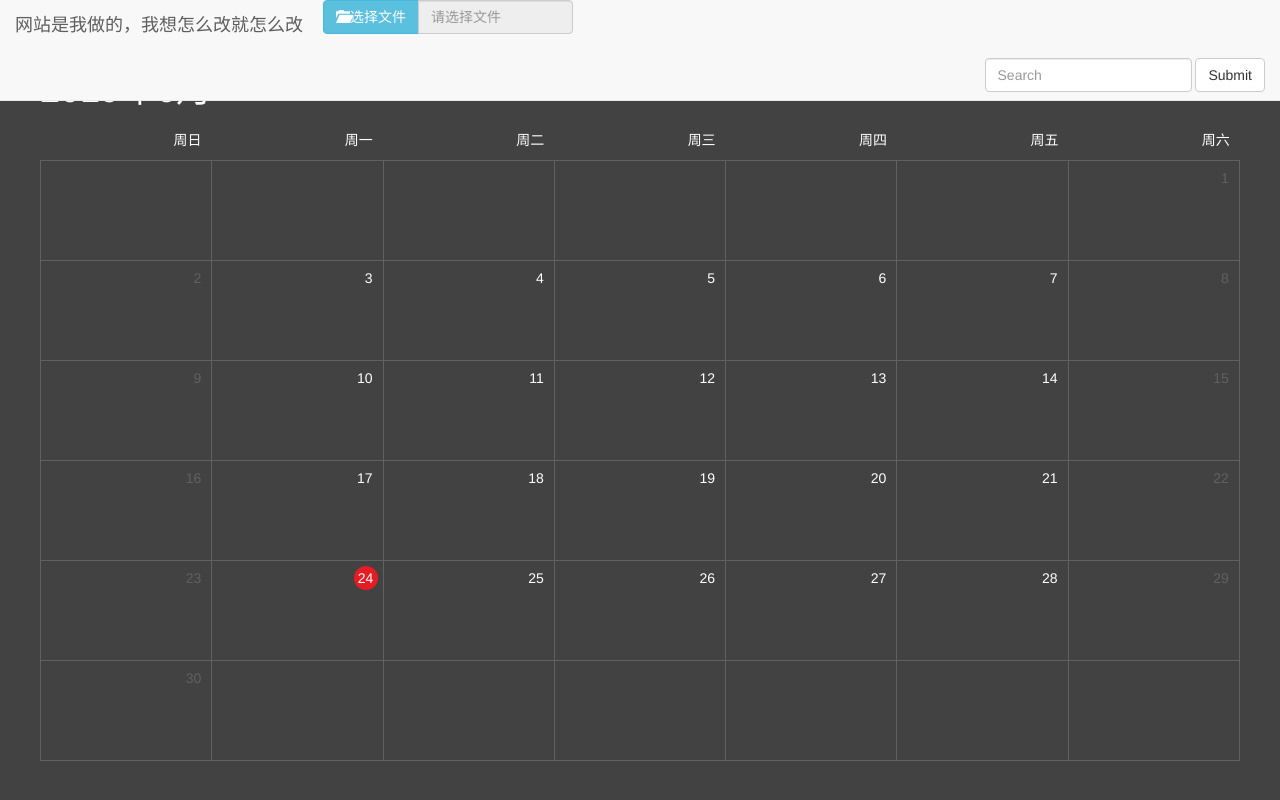
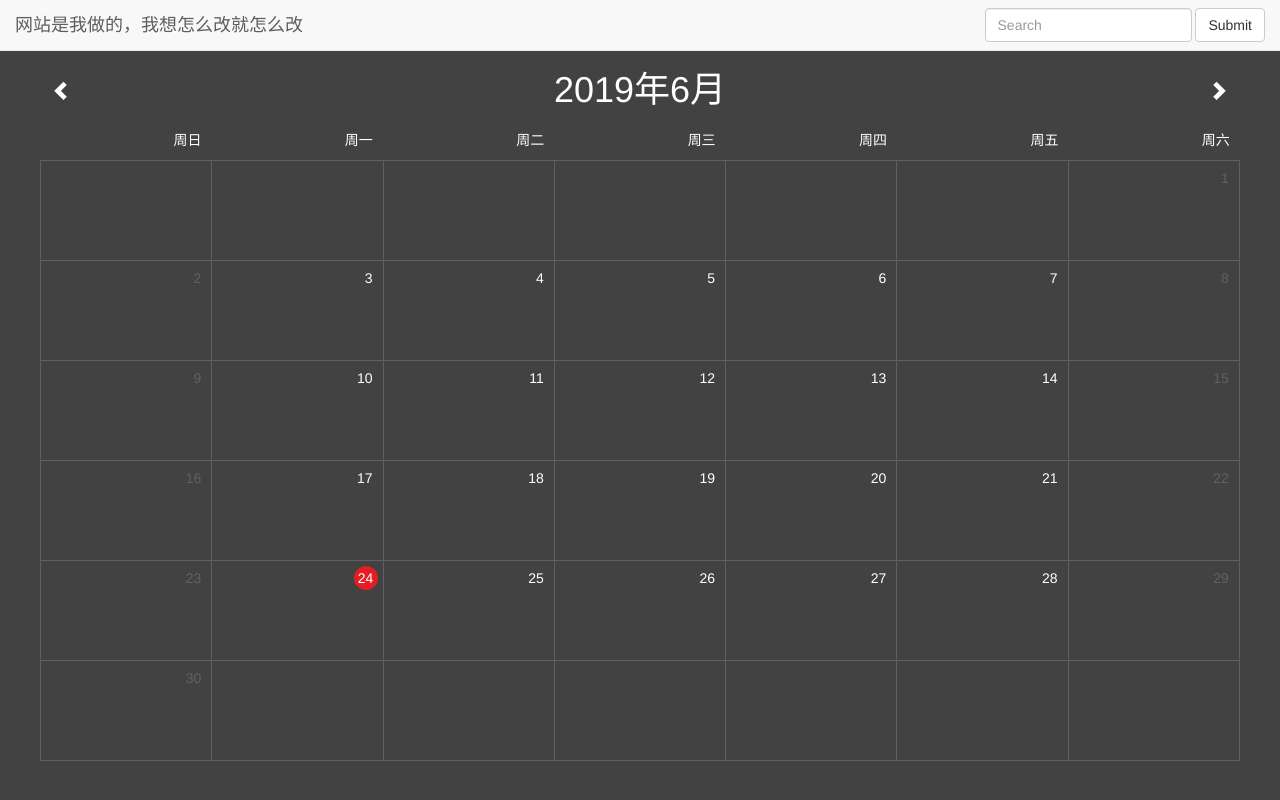
Before and after one commit to RobertLeeHao/RobertLeeHao.github.io, a plain HTML site: page index.html in a window 1280 px wide. Drawn offline with Linux system fonts and the light colour scheme.

Commit message:
增加前后月移动功能

```diff
--- a/css/main.css
+++ b/css/main.css
@@ -7,8 +7,35 @@ body {
 }*/
 h1 {
 	margin-left: 40px;
+	margin-right: 40px;
+	color: white;
+	position: relative;
+}
+.header {
+	display: block;
+	text-align: center;
+}
+.btn-lastmonth, .btn-nextmonth {
+	position: absolute;
+	top:0;
+	background-color: rgba(0,0,0,0.00001);
+	color: white;
+	height: 40px;
+	line-height: 32px;
+	font-size: 20px;
+	border: none;
+}
+.btn-lastmonth:hover, .btn-nextmonth:hover {
+	background-color: rgba(255,255,255,0.2);
 	color: white;
 }
+.btn-lastmonth {
+	left: 0;
+}
+.btn-nextmonth {
+	right: 0;
+}
+
 ul.calender-head {
 	text-align: right;
 }
--- a/index.html
+++ b/index.html
@@ -41,14 +41,6 @@
             <!-- <li class="active"><a href="#">Link <span class="sr-only">(current)</span></a></li> -->
             <!-- <li><a href="#">Link</a></li> -->
           </ul>
-          <div class="btn-toolbar" role="toolbar">
-            <div class="input-group" style="width: 250px;" onclick="$('#FileInput')[0].click()">
-            <span class="input-group-btn">
-                  <button class="btn btn-info" type="button" ><i class="glyphicon glyphicon-folder-open"></i>选择文件</button>
-                </span>
-              <input type="text" class="form-control" placeholder="请选择文件" readonly="readonly" id="excelfile">
-            </div>
-          </div>
           <form class="navbar-form navbar-right">
             <div class="form-group">
               <input type="text" class="form-control" placeholder="Search">
@@ -59,7 +51,11 @@
       </div><!-- /.container-fluid -->
     </nav>
     <section>
-      <h1 id="calender-title"></h1>
+      <h1>
+        <button id="lastMonth" href="" class="btn btn-default btn-lastmonth"><span class="glyphicon glyphicon-chevron-left" aria-hidden="true"></span></button>
+        <span id="calender-title" class="text-center header"></span>
+        <button id="nextMonth" href="" class="btn btn-default btn-nextmonth"><span class="glyphicon glyphicon-chevron-right" aria-hidden="true"></span></button>
+      </h1>
       <ul class="calender-head">
           <li>周日</li>
           <li>周一</li>
--- a/js/main.js
+++ b/js/main.js
@@ -1,10 +1,11 @@
 $(document).ready(function(){
-    var _today = new Date();
-    var _year = _today.getFullYear();
-    var _month = _today.getMonth()+1;
+    var _today = new Date(); //获取今天
+    var _year = _today.getFullYear(); //获取当月
+    var _month = _today.getMonth()+1; //获取当年
 
-    var count = 42
+    var count = 42 // 定义格子
 
+    function getCalender(){
        var _firstDay = new Date(_year, _month - 1, 1);  // 当前月第一天
         // console.log(year + "and" + month);
         $("#calender-title").text(_year + "年" + _month + "月");
@@ -16,12 +17,6 @@ $(document).ready(function(){
             var _liStyle = "";
             var _otherMonthStyle = "other";
             var _weekendStyle = "weekend";
-    	// if (_thisDayMonth != _month) {
-    	// 	_otherMonthStyle = "other";
-    	// }
-    	// if (_thisDay.getDay() == 6 || _thisDay.getDay() == 0) {
-    	// 	_weekendStyle = "weekend";
-    	// }
             if (_thisDayMonth != _month) {
                 if (_thisDay.getDay() == 6 || _thisDay.getDay() == 0) {
                     _liStyle = _otherMonthStyle+ " " +_weekendStyle;
@@ -36,13 +31,42 @@ $(document).ready(function(){
                 }
             }
 
-        if (_thisDay.getDate() == _today.getDate() && _thisDayMonth == _month && _thisDay.getFullYear() == _year) {
+            if (_thisDay.getDate() == _today.getDate() && _thisDayMonth == _today.getMonth()+1 && _thisDay.getFullYear() == _today.getFullYear()) {
                 _liStyle += " today";
             }
 
 
             $(".calender").append("<li class="+"'"+_liStyle+"'"+"><div class='date'>"+_thisDayNumber+"</div></li>");
         }
+    }
+    function removeCalender(){
+        $(".calender *").remove();
+    }
+    getCalender();
+    // 进入上月
+    $("#lastMonth").click(function(){
+        if (_month != 1) {
+            _month -= 1;
+        } else {
+            _year -= 1;
+            _month = 12;
+        }
+        removeCalender();
+        getCalender();
+    })
+    // 进入下月
+    $("#nextMonth").click(function(){
+        if (_month != 12) {
+            _month += 1;
+        } else {
+            _year += 1;
+            _month = 1;
+        }
+
+        removeCalender();
+        getCalender();
+    })
+
 })
 
 // calender
```
Lines whose indentation alone changed are shown as unchanged.
